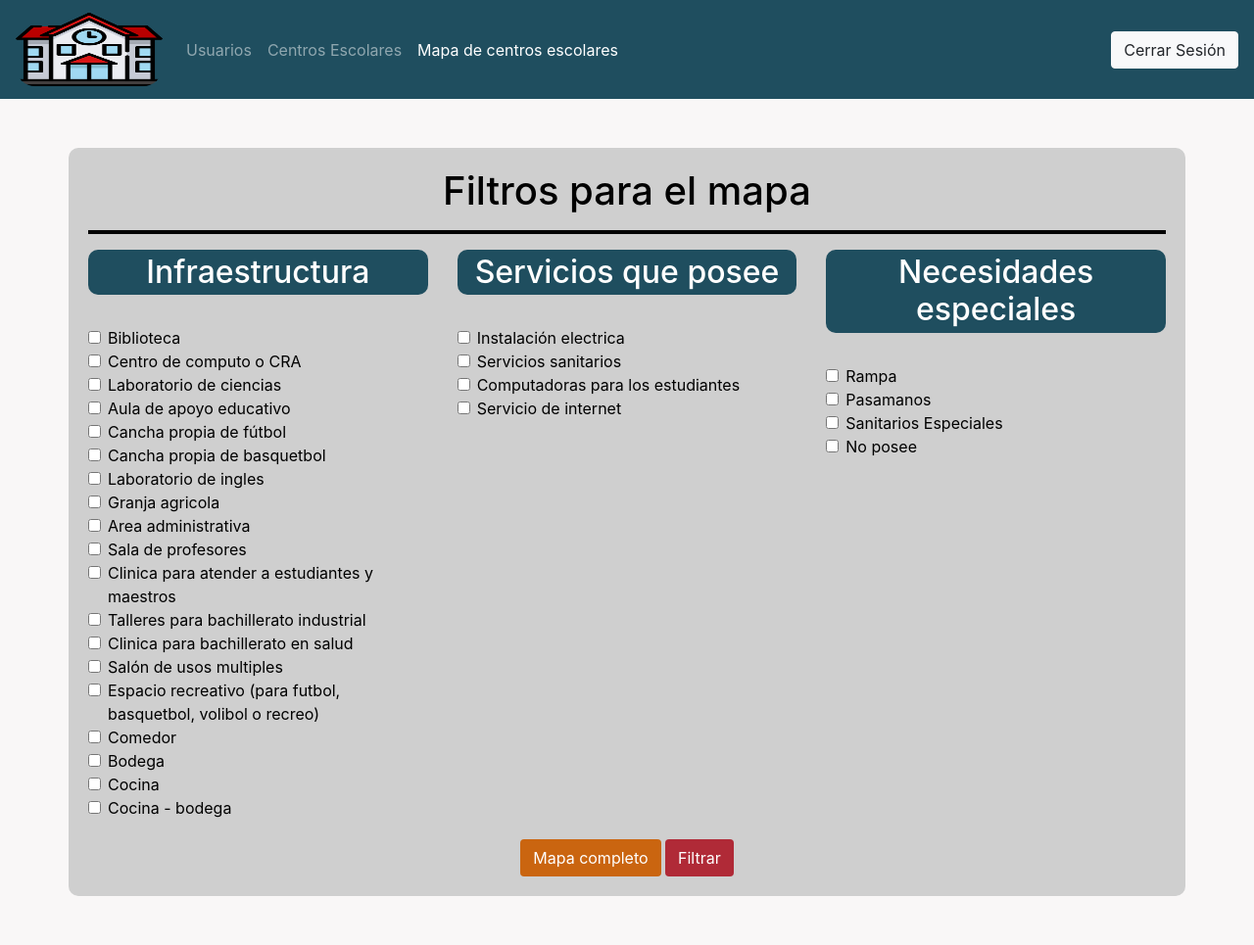
After one commit to Alex7498-SV/Proyecto-ACA, a Spring app: template src/main/resources/templates/filtro.html in a window 1280 px wide. The commit adds this page. Shown: the whole page at 98% size. Run offline with Thymeleaf, Linux system fonts and the light colour scheme; the template is opened without the code that fills it, so the values that code supplies are empty; some of the project's set-up classes (security, data sources, template engines, error pages and the like) are left out, and stand-ins take their place; some libraries are stand-ins or nearby versions.

Commit message:
Se modifico el diseño y se creo la vista del filtro

```diff
--- a/src/main/resources/static/css/style.css
+++ b/src/main/resources/static/css/style.css
@@ -188,6 +188,7 @@ input[type=number] {
 	margin-bottom: 20px;
 	margin-top: 20px;
 	text-align: center;
+	border-radius: 20px;
 }
 
 .info-extra-container ul{
@@ -195,9 +196,87 @@ input[type=number] {
 }
 
 .info-extra-container h1{
-	font-size: 2em;
+	font-size: 2.1em;
+}
+
+.info-extra-container h3{
+	background: grey;
+	padding: 10px;
+	border-radius: 20px;
 }
 
 .info-extra-container tbody tr th:first-child {
 	text-align: left;
 }
+
+.nav-pills .nav-link.active, .nav-pills .show>.nav-link{
+	background: #feb272;
+	color: black;
+	font: bold;
+}
+
+.nav-pills a{
+	color: white;
+}
+
+.filtro h2{
+	text-align: center;
+	padding: 4px;
+	border-radius: 10px;
+	background: #1f4e5f;
+	color: white;
+}
+
+.filtro{
+	text-align: left;
+}
+
+.btn-filtro{
+	margin-top: 20px;
+	text-align: center;
+	width: 100%;
+}
+
+.btn-regresar{
+	background: #b02a37;
+	color: white;
+}
+
+.btn-regresar:hover{
+	background: #dc3545;
+	color: white;
+}
+
+.btn-tabla{
+	background: #ca6510;
+	color: white;
+}
+
+.btn-tabla:hover{
+	background: #fd7e14;
+	color: white;
+}
+
+.btn-tabla2{
+	background:#b02a37;
+	color: white;
+}
+
+.btn-tabla2:hover{
+	background: #dc3545;
+	color: white;
+}
+
+.page-item.active .page-link{
+	background: #ca6510;
+}
+
+hr{
+	border: 2px solid black;
+	background: black;
+}
+
+#linea-form{
+	border: 2px solid white;
+	background: white;
+}
--- a/src/main/resources/static/js/scriptsParcial.js
+++ b/src/main/resources/static/js/scriptsParcial.js
@@ -37,7 +37,7 @@ function datosTabla(tabla, mensaje, rutaBtn, extra){
 	            "targets": 0,
 	            "data": null,
 	            "searchable": false,
-	            "defaultContent": "<button class='btn btn-info' title='"+mensaje+"' id='i'><i class='fa fa-pencil-alt'></i></button>"
+	            "defaultContent": "<button class='btn btn-tabla' title='"+mensaje+"' id='i'><i class='fa fa-pencil-alt'></i></button>"
 	        }]
 	    });
 		$('#tabla tbody').on( 'click', '#i', function () {
@@ -62,7 +62,7 @@ function datosTabla2(tabla, mensaje, rutaBtn, extra){
 	            "targets": 0,
 	            "data": null,
 	            "searchable": false,
-	            "defaultContent": "<button class='btn btn-info' title='"+mensaje+"' id='i'><i class='fas fa-school'></i></button>  <button class='btn btn-info' title='Mas información' id='i2'><i class='far fa-question-circle'></i></button>"
+	            "defaultContent": "<button class='btn btn-tabla' title='"+mensaje+"' id='i'><i class='fas fa-school'></i></button>  <button class='btn btn-tabla2' title='Mas información' id='i2'><i class='far fa-question-circle'></i></button>"
 	        }]
 	    });
 		$('#tabla tbody').on( 'click', '#i', function () {
--- /dev/null
+++ b/src/main/resources/templates/filtro.html
@@ -0,0 +1,246 @@
+
+<!DOCTYPE html>
+<html xmlns:th="http://www.thymeleaf.org">
+<head>
+<meta charset="UTF-8">
+<title>Filtro</title>
+
+<!-- Hojas de estilo de bootstrap y propio -->
+<link rel="icon" type="image/png" href="img/icon.png" />
+<link rel="stylesheet"
+	href="https://stackpath.bootstrapcdn.com/bootstrap/4.4.1/css/bootstrap.min.css"
+	integrity="sha384-Vkoo8x4CGsO3+Hhxv8T/Q5PaXtkKtu6ug5TOeNV6gBiFeWPGFN9MuhOf23Q9Ifjh"
+	crossorigin="anonymous">
+<link rel="stylesheet" href="css/style.css">
+
+<!-- Bootstrap core JavaScript-->
+<link href="css/fontawesome-free/css/all.min.css" rel="stylesheet"
+	type="text/css">
+<script src="js/bootstrap.bundle.min.js"></script>
+
+<!-- Page level plugin JavaScript-->
+<script src="https://code.jquery.com/jquery-3.3.1.js"></script>
+<script
+	src="https://cdn.datatables.net/1.10.20/js/jquery.dataTables.min.js"></script>
+<script src="js/dataTables.bootstrap4.js"></script>
+
+<!-- Llenado de tablas -->
+<script src="js/scriptsParcial.js" type="text/javascript"></script>
+<script type="text/javascript">
+	mostrarTabla(3);
+</script>
+
+</head>
+<body class="tablas-ventana">
+
+	<nav class="navbar navbar-expand-lg navbar-dark bg-menu">
+		<a class="navbar-brand" href="#"><img alt="" src="img/icon.png"></a>
+		<div class="collapse navbar-collapse" id="navbarNavDropdown">
+			<ul class="navbar-nav">
+				<li class="nav-item"><a class="nav-link"
+					href="tablaUsuario">Usuarios</a></li>
+				</li>
+				<li class="nav-item"><a class="nav-link"
+					href="tablaCentroEscolar">Centros Escolares</a></li>
+				<li class="nav-item">
+			        <a class="nav-link active" href="filtrar">Mapa de centros escolares</a>
+			      </li>
+			</ul>
+		</div>
+		<div class="form-inline">
+			<a class="btn btn-secondary btn-light" type="button"
+				aria-haspopup="true" aria-expanded="false" href="/logout">
+				Cerrar Sesión </a>
+		</div>
+	</nav>
+
+	<div class="container tablas center filtro">
+		<h1 class="center">Filtros para el mapa</h1>
+		<hr>
+		<form>
+			<div class="row">
+				<div class="col-4">
+					<h2>Infraestructura</h2>
+					<br>
+					<div class="form-check">
+						<input class="form-check-input" type="checkbox" value="" id="flexCheckDefault">
+						<label class="form-check-label" for="flexCheckDefault">
+							Biblioteca
+						</label>
+					</div>
+					<div class="form-check">
+						<input class="form-check-input" type="checkbox" value="" id="flexCheckDefault">
+						<label class="form-check-label" for="flexCheckDefault">
+							Centro de computo o CRA
+						</label>
+					</div>
+					<div class="form-check">
+						<input class="form-check-input" type="checkbox" value="" id="flexCheckDefault">
+						<label class="form-check-label" for="flexCheckDefault">
+							Laboratorio de ciencias
+						</label>
+					</div>
+					<div class="form-check">
+						<input class="form-check-input" type="checkbox" value="" id="flexCheckDefault">
+						<label class="form-check-label" for="flexCheckDefault">
+							Aula de apoyo educativo
+						</label>
+					</div>
+					<div class="form-check">
+						<input class="form-check-input" type="checkbox" value="" id="flexCheckDefault">
+						<label class="form-check-label" for="flexCheckDefault">
+							Cancha propia de fútbol
+						</label>
+					</div>
+					<div class="form-check">
+						<input class="form-check-input" type="checkbox" value="" id="flexCheckDefault">
+						<label class="form-check-label" for="flexCheckDefault">
+							Cancha propia de basquetbol
+						</label>
+					</div>
+					<div class="form-check">
+						<input class="form-check-input" type="checkbox" value="" id="flexCheckDefault">
+						<label class="form-check-label" for="flexCheckDefault">
+							Laboratorio de ingles
+						</label>
+					</div>
+					<div class="form-check">
+						<input class="form-check-input" type="checkbox" value="" id="flexCheckDefault">
+						<label class="form-check-label" for="flexCheckDefault">
+							Granja agricola
+						</label>
+					</div>
+					<div class="form-check">
+						<input class="form-check-input" type="checkbox" value="" id="flexCheckDefault">
+						<label class="form-check-label" for="flexCheckDefault">
+							Area administrativa
+						</label>
+					</div>
+					<div class="form-check">
+						<input class="form-check-input" type="checkbox" value="" id="flexCheckDefault">
+						<label class="form-check-label" for="flexCheckDefault">
+							Sala de profesores
+						</label>
+					</div>
+					<div class="form-check">
+						<input class="form-check-input" type="checkbox" value="" id="flexCheckDefault">
+						<label class="form-check-label" for="flexCheckDefault">
+							Clinica para atender a estudiantes y maestros
+						</label>
+					</div>
+					<div class="form-check">
+						<input class="form-check-input" type="checkbox" value="" id="flexCheckDefault">
+						<label class="form-check-label" for="flexCheckDefault">
+							Talleres para bachillerato industrial
+						</label>
+					</div>
+					<div class="form-check">
+						<input class="form-check-input" type="checkbox" value="" id="flexCheckDefault">
+						<label class="form-check-label" for="flexCheckDefault">
+							Clinica para bachillerato en salud
+						</label>
+					</div>
+					<div class="form-check">
+						<input class="form-check-input" type="checkbox" value="" id="flexCheckDefault">
+						<label class="form-check-label" for="flexCheckDefault">
+							Salón de usos multiples
+						</label>
+					</div>
+					<div class="form-check">
+						<input class="form-check-input" type="checkbox" value="" id="flexCheckDefault">
+						<label class="form-check-label" for="flexCheckDefault">
+							Espacio recreativo (para futbol, basquetbol, volibol o recreo)
+						</label>
+					</div>
+					<div class="form-check">
+						<input class="form-check-input" type="checkbox" value="" id="flexCheckDefault">
+						<label class="form-check-label" for="flexCheckDefault">
+							Comedor
+						</label>
+					</div>
+					<div class="form-check">
+						<input class="form-check-input" type="checkbox" value="" id="flexCheckDefault">
+						<label class="form-check-label" for="flexCheckDefault">
+							Bodega
+						</label>
+					</div>
+					<div class="form-check">
+						<input class="form-check-input" type="checkbox" value="" id="flexCheckDefault">
+						<label class="form-check-label" for="flexCheckDefault">
+							Cocina
+						</label>
+					</div>
+					<div class="form-check">
+						<input class="form-check-input" type="checkbox" value="" id="flexCheckDefault">
+						<label class="form-check-label" for="flexCheckDefault">
+							Cocina - bodega
+						</label>
+					</div>
+				</div>
+				<div class="col-4">
+					<h2>Servicios que posee</h2>
+					<br>
+					<div class="form-check">
+						<input class="form-check-input" type="checkbox" value="" id="flexCheckDefault">
+						<label class="form-check-label" for="flexCheckDefault">
+							Instalación electrica
+						</label>
+					</div>
+					<div class="form-check">
+						<input class="form-check-input" type="checkbox" value="" id="flexCheckDefault">
+						<label class="form-check-label" for="flexCheckDefault">
+							Servicios sanitarios
+						</label>
+					</div>
+					<div class="form-check">
+						<input class="form-check-input" type="checkbox" value="" id="flexCheckDefault">
+						<label class="form-check-label" for="flexCheckDefault">
+							Computadoras para los estudiantes
+						</label>
+					</div>
+					<div class="form-check">
+						<input class="form-check-input" type="checkbox" value="" id="flexCheckDefault" >
+						<label class="form-check-label" for="flexCheckDefault">
+							Servicio de internet
+						</label>
+					</div>
+				</div>
+				<div class="col-4">
+					<h2>Necesidades especiales</h2>
+					<br>
+					<div class="form-check">
+						<input class="form-check-input" type="checkbox" value="" id="flexCheckDefault">
+						<label class="form-check-label" for="flexCheckDefault">
+							Rampa
+						</label>
+					</div>
+					<div class="form-check">
+						<input class="form-check-input" type="checkbox" value="" id="flexCheckDefault">
+						<label class="form-check-label" for="flexCheckDefault">
+							Pasamanos
+						</label>
+					</div>
+					<div class="form-check">
+						<input class="form-check-input" type="checkbox" value="" id="flexCheckDefault">
+						<label class="form-check-label" for="flexCheckDefault">
+							Sanitarios Especiales
+						</label>
+					</div>
+					<div class="form-check">
+						<input class="form-check-input" type="checkbox" value="" id="flexCheckDefault">
+						<label class="form-check-label" for="flexCheckDefault">
+							No posee
+						</label>
+					</div>
+				</div>
+				<br>
+				<div class="btn-filtro">
+					<button type="button" class="btn btn-tabla">Mapa completo</button>
+					<button type="button" class="btn btn-tabla2">Filtrar</button>
+				</div>
+			</div>
+		</form>
+	</div>
+
+</body>
+</html>
--- a/src/main/resources/templates/index.html
+++ b/src/main/resources/templates/index.html
@@ -4,7 +4,7 @@
 <meta charset="UTF-8">
 <title>Inicio de sesión</title>
 
-<link rel="icon" type="image/png" href="img/icono.ico" />
+<link rel="icon" type="image/png" href="img/icon.png" />
 <link rel="stylesheet" href="https://stackpath.bootstrapcdn.com/bootstrap/4.4.1/css/bootstrap.min.css" integrity="sha384-Vkoo8x4CGsO3+Hhxv8T/Q5PaXtkKtu6ug5TOeNV6gBiFeWPGFN9MuhOf23Q9Ifjh" crossorigin="anonymous">
 <link rel="stylesheet" href="css/style.css">
 </head>
--- a/src/main/resources/templates/sesion.html
+++ b/src/main/resources/templates/sesion.html
@@ -1,6 +1,7 @@
 <!DOCTYPE html>
 <html>
 <head>
+	<link rel="icon" type="image/png" href="img/icon.png" />
 	<!-- CSS only -->
 	<link rel="stylesheet" href="https://stackpath.bootstrapcdn.com/bootstrap/4.5.0/css/bootstrap.min.css" integrity="sha384-9aIt2nRpC12Uk9gS9baDl411NQApFmC26EwAOH8WgZl5MYYxFfc+NcPb1dKGj7Sk" crossorigin="anonymous">
 	<!-- JS, Popper.js, and jQuery -->
--- a/src/main/resources/templates/tablaUsuario.html
+++ b/src/main/resources/templates/tablaUsuario.html
@@ -5,7 +5,7 @@
 <title>Usuarios</title>
 
 <!-- Hojas de estilo de bootstrap y propio -->
-<link rel="icon" type="image/png" href="img/icono.ico" />
+<link rel="icon" type="image/png" href="img/icon.png" />
 <link rel="stylesheet"
 	href="https://stackpath.bootstrapcdn.com/bootstrap/4.4.1/css/bootstrap.min.css"
 	integrity="sha384-Vkoo8x4CGsO3+Hhxv8T/Q5PaXtkKtu6ug5TOeNV6gBiFeWPGFN9MuhOf23Q9Ifjh"
@@ -42,6 +42,9 @@
 				</li>
 				<li class="nav-item"><a class="nav-link"
 					href="tablaCentroEscolar">Centros Escolares</a></li>
+				<li class="nav-item">
+			        <a class="nav-link" href="filtrar">Mapa de centros escolares</a>
+			      </li>
 			</ul>
 		</div>
 		<div class="form-inline">
@@ -53,6 +56,7 @@
 
 	<div class="container tablas center">
 		<h1>Usuario</h1>
+		<hr>
 		<div class="nuevoDato">
 			<button class="btn btn-secondary color-linkSesion" style="background-color: #1f4e5f;" href="/registroCentroEscolar">
 				<a href="registro?tipo=1" style="text-decoration: none; color: white;">Nuevo
```
Also changed, not shown: src/main/java/com/capas/uca/parcial3/controller/CentroEscolarController.java (+9 -0 lines), src/main/resources/templates/apoyo.html (+21 -5 lines), src/main/resources/templates/equipos.html (+19 -5 lines), src/main/resources/templates/infraestructura.html (+19 -5 lines), src/main/resources/templates/necesidades.html (+19 -5 lines), src/main/resources/templates/poblacion.html (+19 -5 lines), src/main/resources/templates/registroCentroEscolar.html (+19 -19 lines), src/main/resources/templates/registroUsuario.html (+21 -13 lines), src/main/resources/templates/servicios.html (+19 -5 lines), src/main/resources/templates/tablaCentroEscolar.html (+5 -6 lines), src/main/resources/static/img/Prueba.jpg (added), src/main/resources/static/img/icon.png.
